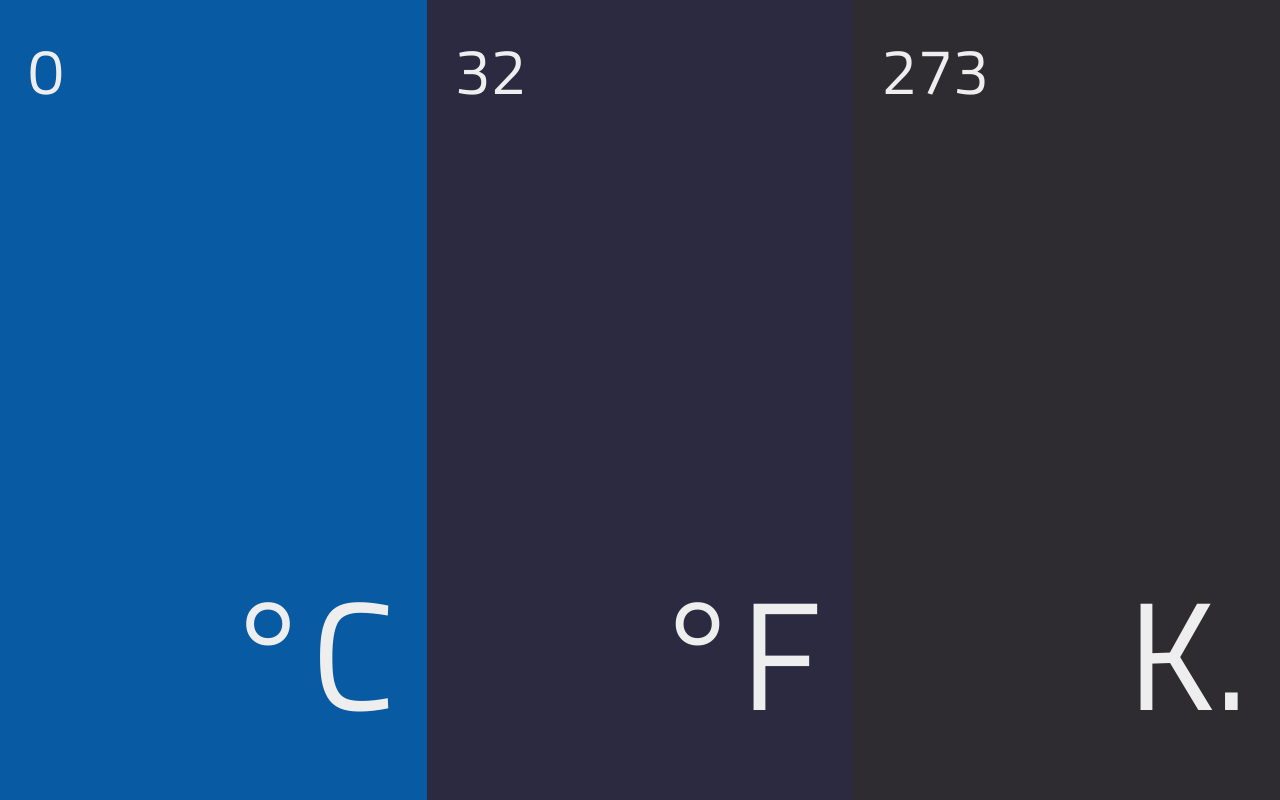
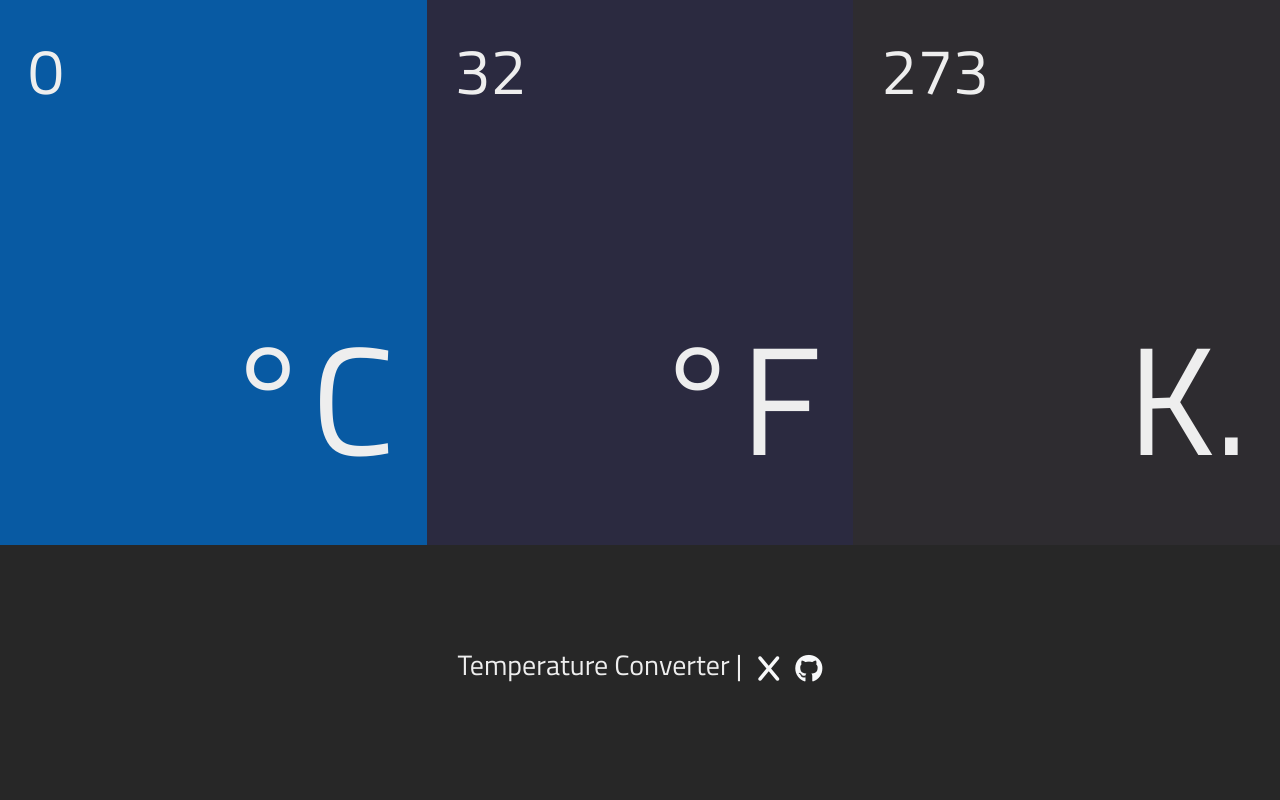
Before and after one commit to wlcharlie/temperature-converter, a React (Create React App) app: page / in a window 1280 px wide. Built offline with nearby package versions, Linux system fonts and the light colour scheme.

Commit message:
end of layouting

```diff
--- a/src/App.css
+++ b/src/App.css
@@ -4,6 +4,12 @@
 
 #root {
   background-color: #272727;
+}
+
+.title {
+  writing-mode: vertical-rl;
+  text-orientation: mixed;
+  letter-spacing: 1px;
 }
 
 .input {
--- a/src/components/TempInputs.js
+++ b/src/components/TempInputs.js
@@ -37,8 +37,11 @@ const TempInputs = () => {
         />
         <div className="tempSign">{"\xB0"}C</div>
       </Col>
-      <Col className="d-lg-none text-end" xs={2}>
-        Temperature Converter
+      <Col
+        className="d-lg-none align-items-start text-wrap title fst-italic"
+        xs={2}
+      >
+        Temp. Converter
       </Col>
       <Col id="tempF" xs={10} lg={4}>
         <Form.Control
@@ -55,7 +58,9 @@ const TempInputs = () => {
         className="d-lg-none d-flex justify-content-center align-items-center"
         xs={2}
       >
-        <i class="fab fa-github fa-2x"></i>
+        <a href="https://github.com/wlcharlie/temperature-converter">
+          <i className="fab fa-github fa-2x text-light" />
+        </a>
       </Col>
       <Col id="tempK" xs={10} lg={4}>
         <Form.Control
@@ -72,7 +77,32 @@ const TempInputs = () => {
         className="d-lg-none d-flex justify-content-center align-items-center"
         xs={2}
       >
-        <i class="fas fa-home fa-2x"></i>
+        <a href="https://wlcharlie.github.io/">
+          <i className="fas fa-home fa-2x text-light" />
+        </a>
+      </Col>
+      <Col
+        className="d-none d-lg-flex h3 align-items-center justify-content-center"
+        lg={12}
+      >
+        <div className="d-flex flex-row align-items-center">
+          <h3>Temperature Converter | </h3>
+          <a
+            className="mx-3"
+            href="https://wlcharlie.github.io/"
+            target="_blank"
+            rel="noreferrer noopener"
+          >
+            <i className="fas fa-home fa-x text-light" />
+          </a>
+          <a
+            href="https://github.com/wlcharlie/temperature-converter"
+            target="_blank"
+            rel="noreferrer noopener"
+          >
+            <i className="fab fa-github fa-x text-light" />
+          </a>
+        </div>
       </Col>
     </Row>
   )
```
